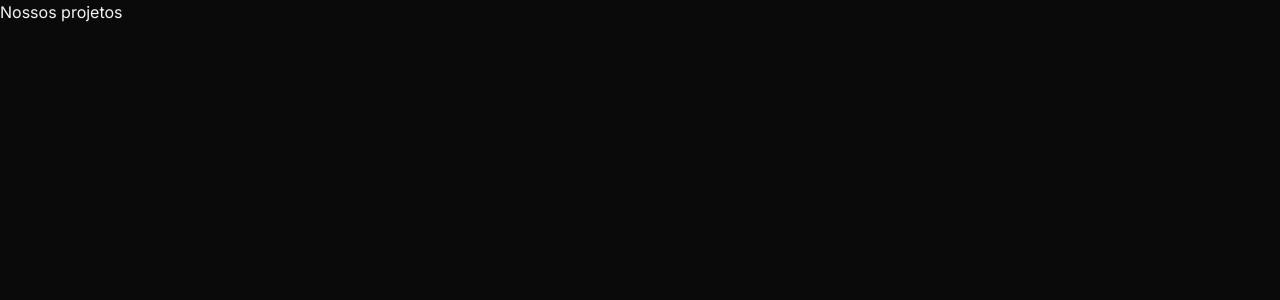
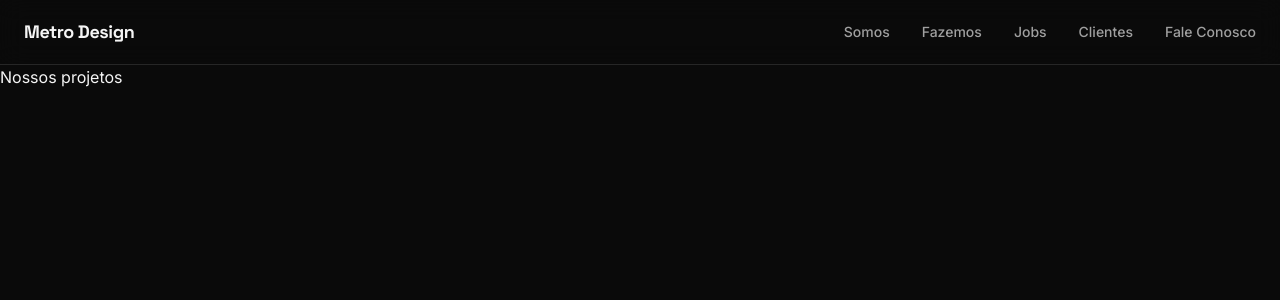
Before and after one commit to metrodsgn/metro-design, a Next.js app: page /projetos in a window 1280 px wide. Shown: the top 300 px of the page. Built offline with nearby package versions, Linux system fonts and the light colour scheme.

Commit message:
feat: importa Header no layout raiz

```diff
--- a/app/layout.tsx
+++ b/app/layout.tsx
@@ -1,5 +1,6 @@
 import type { Metadata } from "next";
 import { Space_Grotesk, Inter } from "next/font/google";
+import { Header } from "@/components/layout/Header";
 import "./globals.css";
 
 const spaceGrotesk = Space_Grotesk({
@@ -30,7 +31,8 @@ export default function RootLayout({
       <body
         className={`${spaceGrotesk.variable} ${inter.variable} antialiased`}
       >
-        {children}
+        <Header />
+        <main>{children}</main>
       </body>
     </html>
   );
```
